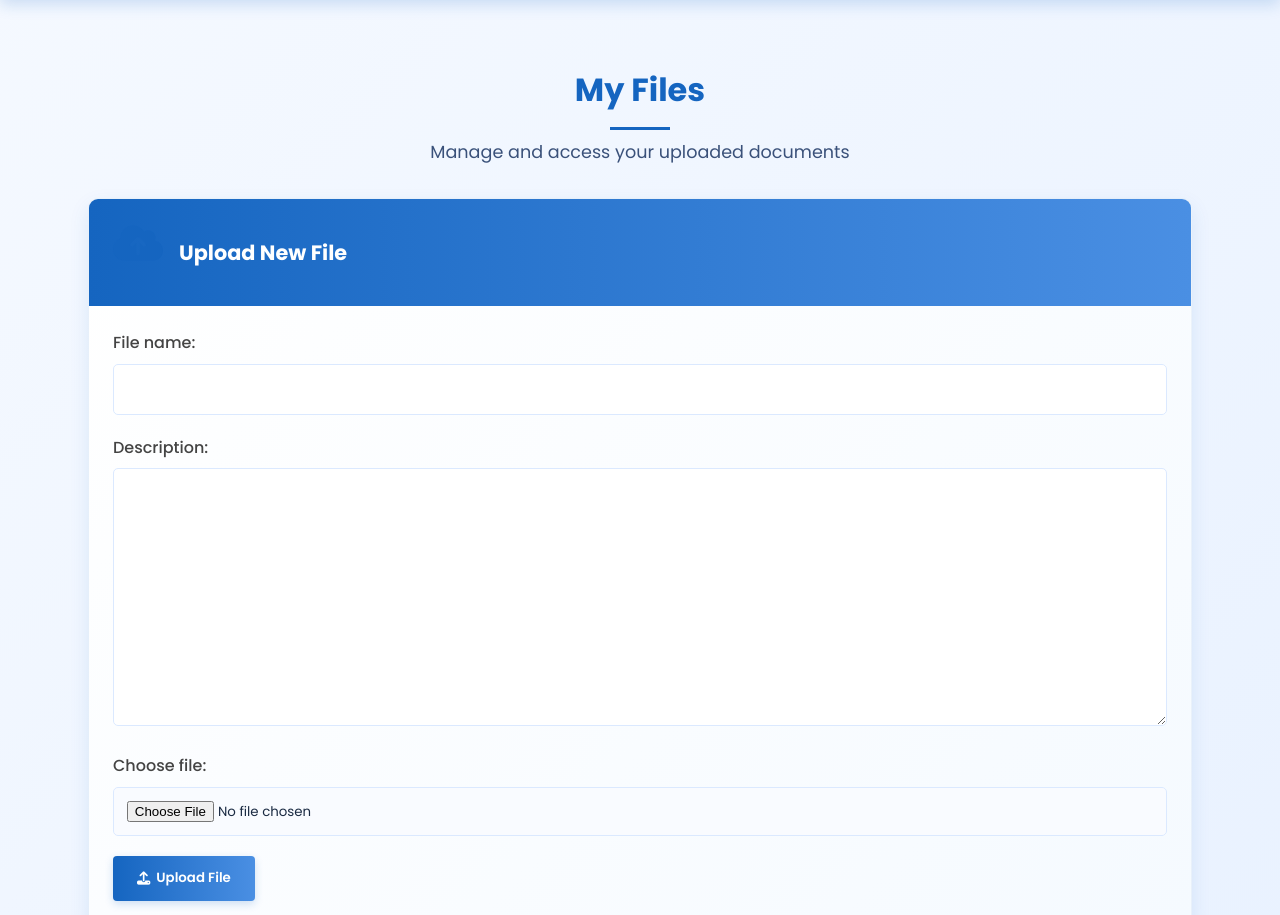
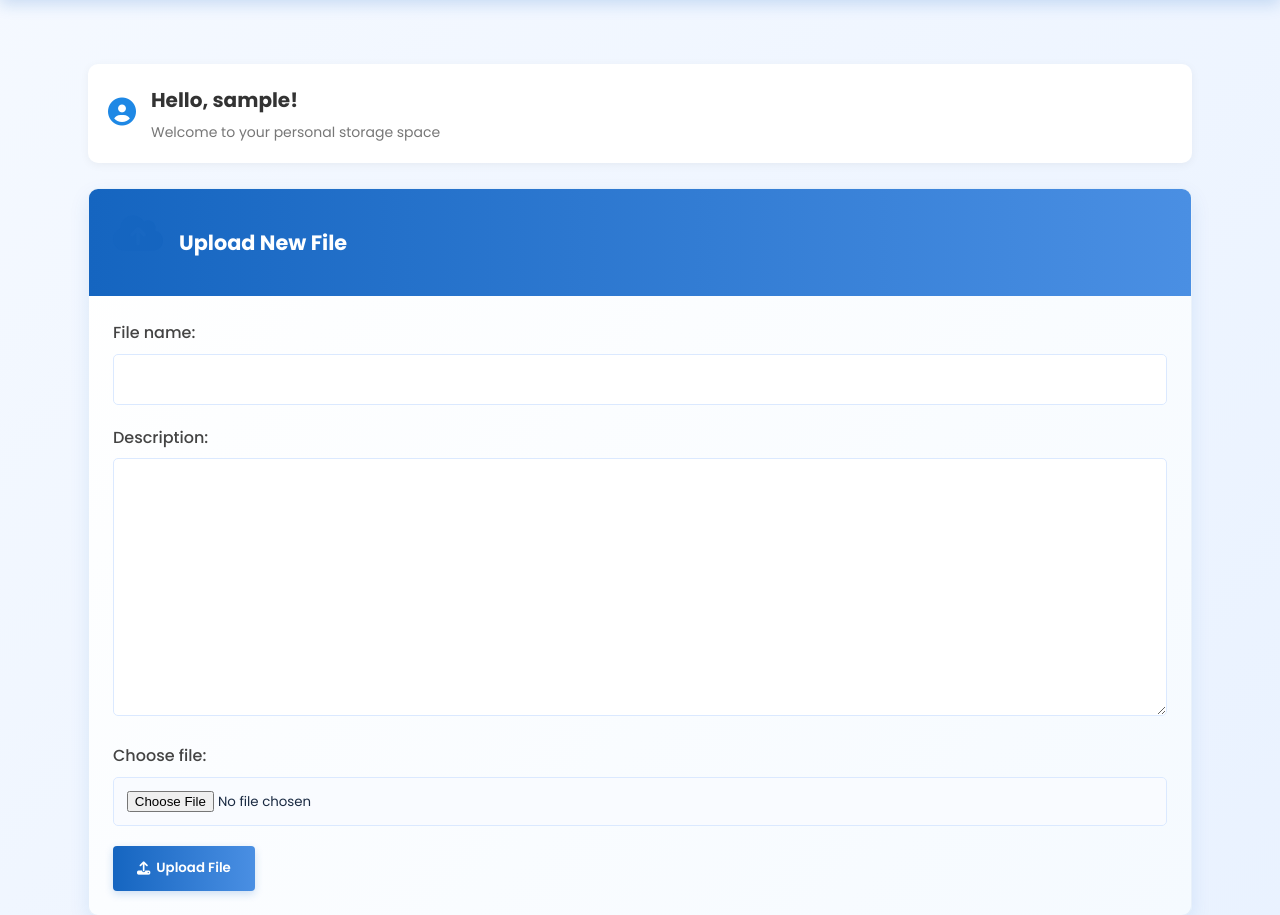
Before and after one commit to Parth-Parakhiya/DataCascade, a Django app: page /files/ in a window 1280 px wide. Shown: the part 83-998 px from the top of the page. Run offline with Django 5.2, Linux system fonts and the light colour scheme; the visitor is signed in with stand-in values (Sample User, id 1); data that the repository does not hold is empty.

Commit message:
add name section in file

```diff
--- a/storage_app/static/css/style.css
+++ b/storage_app/static/css/style.css
@@ -1708,3 +1708,37 @@ footer {
 .modal-content.error {
   border-top: 4px solid #ff5252;
 }
+
+
+/* file username code */
+.greeting-card {
+  background: white;
+  border-radius: 10px;
+  box-shadow: 0 2px 10px rgba(0,0,0,0.05);
+  margin-bottom: 25px;
+  overflow: hidden;
+}
+
+.greeting-card-content {
+  display: flex;
+  padding: 20px;
+  align-items: center;
+}
+
+.greeting-icon {
+  font-size: 28px;
+  color: #1e88e5;
+  margin-right: 15px;
+}
+
+.greeting-heading {
+  font-size: 20px;
+  margin: 0 0 5px 0;
+  color: #333;
+}
+
+.greeting-subtext {
+  margin: 0;
+  color: #777;
+  font-size: 14px;
+}
--- a/storage_app/templates/files.html
+++ b/storage_app/templates/files.html
@@ -3,11 +3,22 @@
 {% block content %}
 
 <div class="page-container">
-    <div class="page-header">
+    <div class="greeting-card">
+        <div class="greeting-card-content">
+            <div class="greeting-icon">
+                <i class="fas fa-user-circle"></i>
+            </div>
+            <div class="greeting-text-container">
+                <h2 class="greeting-heading">Hello, {{ user.username }}!</h2>
+                <p class="greeting-subtext">Welcome to your personal storage space</p>
+            </div>
+        </div>
+    </div>
+
+    <!-- <div class="page-header">
         <h2 class="section-title">My Files</h2>
         <p class="section-subtitle">Manage and access your uploaded documents</p>
-    </div>
-
+    </div> -->
     <!-- File upload card -->
     <div class="upload-card">
         <div class="upload-card-header">
```
